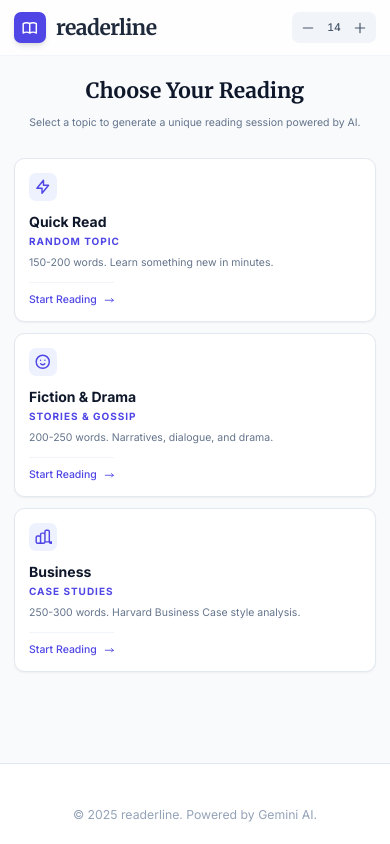
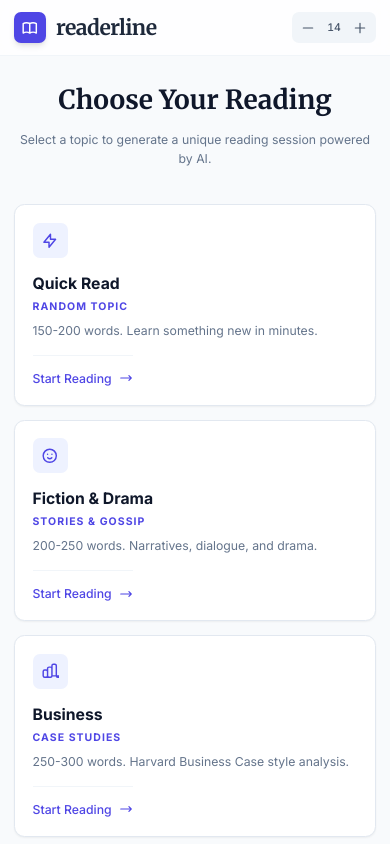
Before and after one commit to kanokpolkulsri/readread, a React (Vite) app: page / in a window 390 px wide. Shown: the top 844 px of the page. Built offline with nearby package versions, Linux system fonts and the light colour scheme; no server answers.

Commit message:
feat: Improve TestSelector UI and styling
Adjusted spacing, font sizes, and text sizes to enhance the visual appeal and readability of the TestSelector component. Increased padding and margins for better layout and visual hierarchy.

```diff
--- a/components/TestSelector.tsx
+++ b/components/TestSelector.tsx
@@ -43,40 +43,40 @@ const BOOKSHELF = [
 
 const TestSelector: React.FC<TestSelectorProps> = ({ onSelect }) => {
   return (
-    <div className="max-w-5xl mx-auto px-4 py-6 md:py-12">
-      <div className="text-center mb-8 md:mb-16">
-        <h1 className="text-2xl md:text-4xl font-serif font-bold text-slate-900 mb-3 md:mb-6">Choose Your Reading</h1>
-        <p className="text-slate-500 max-w-lg mx-auto text-xs md:text-base">Select a topic to generate a unique reading session powered by AI.</p>
+    <div className="max-w-5xl mx-auto px-4 py-8 md:py-12">
+      <div className="text-center mb-10 md:mb-16">
+        <h1 className="text-3xl md:text-5xl font-serif font-bold text-slate-900 mb-4 md:mb-6">Choose Your Reading</h1>
+        <p className="text-slate-500 max-w-xl mx-auto text-sm md:text-lg leading-relaxed">Select a topic to generate a unique reading session powered by AI.</p>
       </div>
 
-      <div className="grid grid-cols-1 md:grid-cols-3 gap-3 md:gap-6">
+      <div className="grid grid-cols-1 md:grid-cols-3 gap-4 md:gap-8">
         {BOOKSHELF.map((book) => (
           <button
             key={book.type}
             onClick={() => onSelect(book.type)}
-            className="group relative p-4 md:p-8 rounded-xl md:rounded-2xl bg-white border border-slate-200 shadow-sm transition-all duration-300 hover:shadow-xl hover:-translate-y-1 text-left flex flex-col h-full overflow-hidden"
+            className="group relative p-5 md:p-8 rounded-xl md:rounded-2xl bg-white border border-slate-200 shadow-sm transition-all duration-300 hover:shadow-xl hover:-translate-y-1 text-left flex flex-col h-full overflow-hidden"
           >
-            <div className="flex items-start justify-between mb-3 md:mb-6">
-              <div className="w-8 h-8 md:w-12 md:h-12 rounded-lg md:rounded-xl bg-indigo-50 text-indigo-600 flex items-center justify-center">
+            <div className="flex items-start justify-between mb-4 md:mb-6">
+              <div className="w-10 h-10 md:w-14 md:h-14 rounded-lg md:rounded-xl bg-indigo-50 text-indigo-600 flex items-center justify-center">
                 {book.icon}
               </div>
             </div>
 
             <div className="flex-grow">
-              <h3 className="text-base md:text-xl font-bold mb-0.5 md:mb-1 text-slate-900">
+              <h3 className="text-lg md:text-xl font-bold mb-1 text-slate-900">
                 {book.title}
               </h3>
-              <div className="text-[10px] md:text-xs font-bold text-indigo-600 uppercase tracking-widest mb-1.5 md:mb-3">
+              <div className="text-xs font-bold text-indigo-600 uppercase tracking-widest mb-2 md:mb-3">
                 {book.subtitle}
               </div>
-              <p className="text-xs md:text-sm text-slate-500 leading-relaxed">
+              <p className="text-sm md:text-base text-slate-500 leading-relaxed">
                 {book.description}
               </p>
             </div>
 
-            <div className="mt-3 md:mt-8 pt-3 md:pt-6 border-t border-slate-100 flex items-center text-indigo-600 font-medium text-xs md:text-sm group-hover:text-indigo-700">
+            <div className="mt-4 md:mt-8 pt-4 md:pt-6 border-t border-slate-100 flex items-center text-indigo-600 font-medium text-sm md:text-base group-hover:text-indigo-700">
               <span>Start Reading</span>
-              <svg className="w-3 h-3 md:w-4 md:h-4 ml-2 transition-transform duration-300 group-hover:translate-x-1" fill="none" viewBox="0 0 24 24" stroke="currentColor">
+              <svg className="w-4 h-4 ml-2 transition-transform duration-300 group-hover:translate-x-1" fill="none" viewBox="0 0 24 24" stroke="currentColor">
                 <path strokeLinecap="round" strokeLinejoin="round" strokeWidth={2} d="M17 8l4 4m0 0l-4 4m4-4H3" />
               </svg>
             </div>
```
